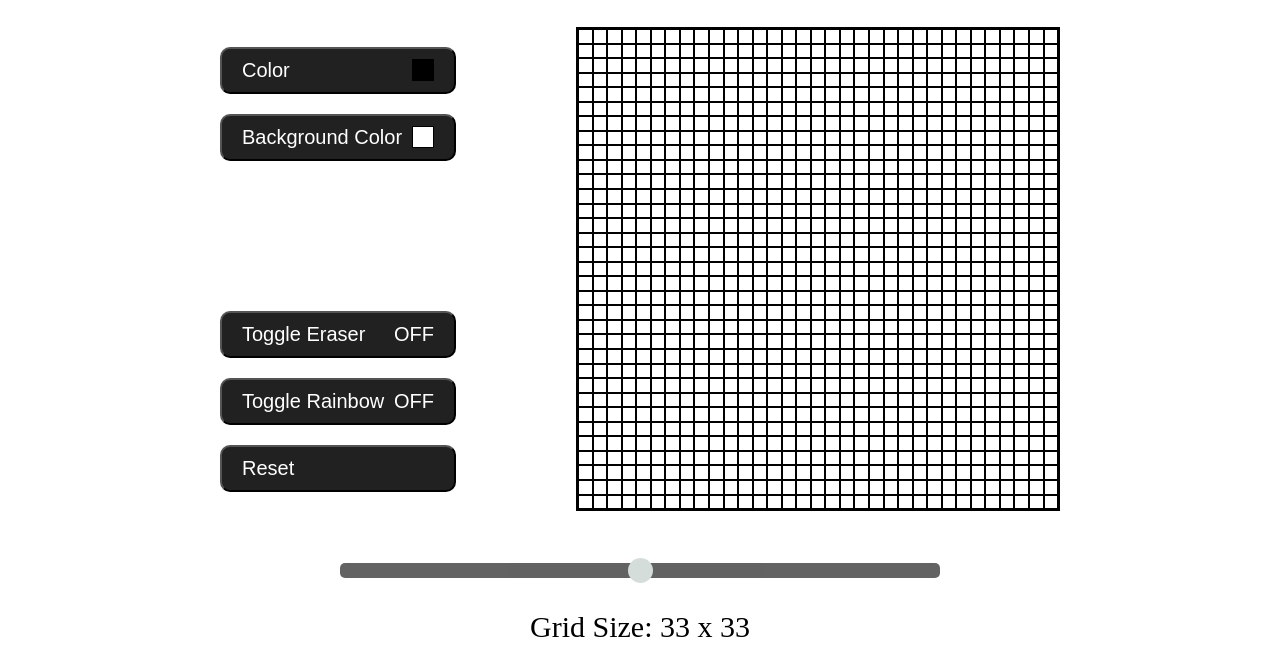
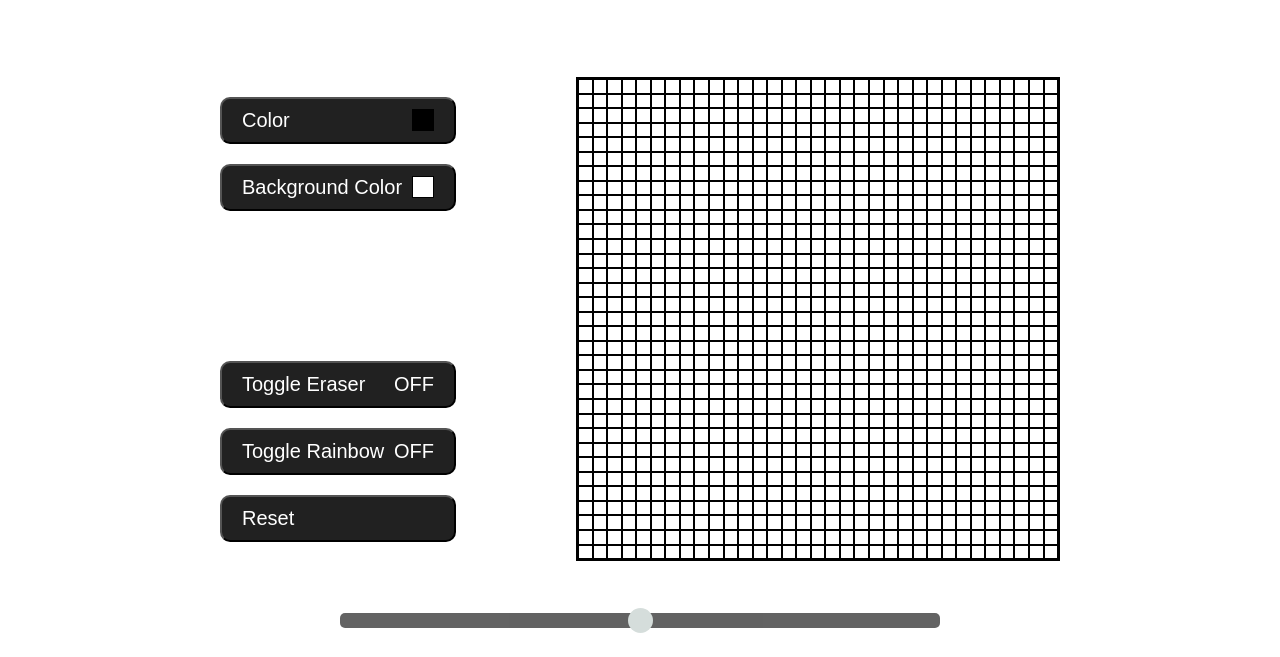
Before and after one commit to Mr-MichaelK/odin-etch-a-sketch, a plain HTML site: page index.html in a window 1280 px wide. Shown: the part 110-767 px from the top of the page. Drawn offline with Linux system fonts and the light colour scheme.

Commit message:
Increase the gap in the body from 30 to 80px

```diff
--- a/style.css
+++ b/style.css
@@ -8,7 +8,7 @@ body {
     display: flex;
     flex-direction: column;
     min-height: 100vh;
-    gap: 30px;
+    gap: 80px;
 }
 
 .main-content {
```
